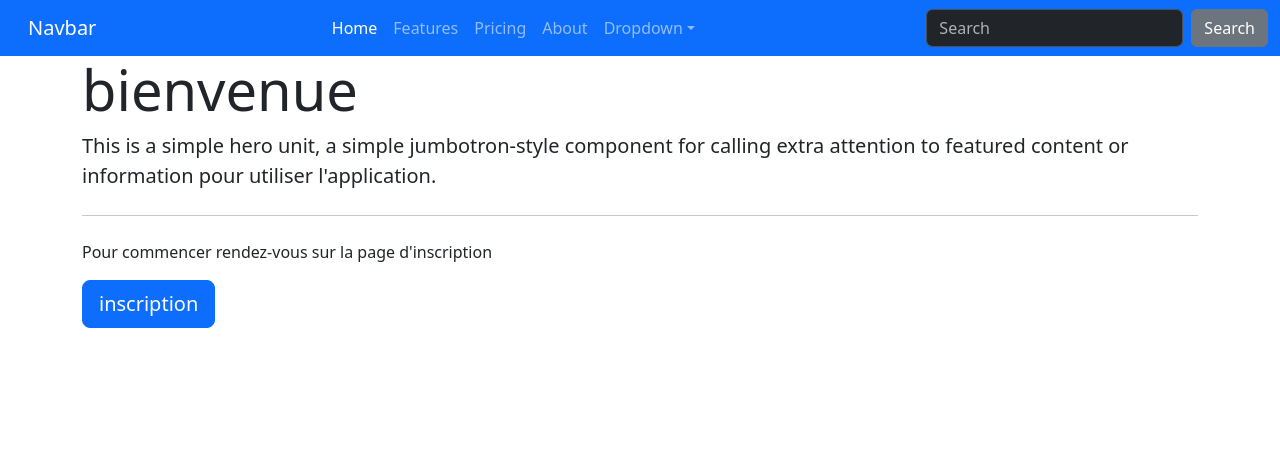
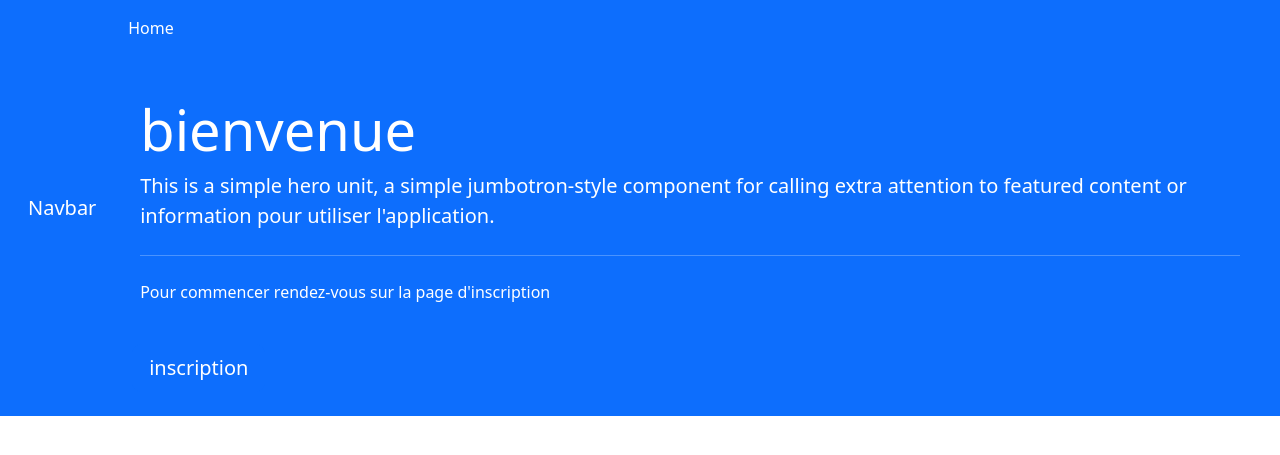
Before and after one commit to christopherfordant/symrecipe, a Symfony app: template templates/home.html.twig in a window 1280 px wide. Shown: the top 455 px of the page. Run offline with Twig, Linux system fonts and the light colour scheme; the template is opened without the code that fills it, so the values that code supplies are empty; some libraries are stand-ins or nearby versions.

Commit message:
css navbar ok

```diff
--- /dev/null
+++ b/package.json
@@ -0,0 +1,5 @@
+{
+  "dependencies": {
+    "emmet": "^2.4.7"
+  }
+}
--- a/templates/home.html.twig
+++ b/templates/home.html.twig
@@ -5,7 +5,8 @@
 {% endblock %}
 
 {% block body %}
-	<div class="container">
+
+	<div class="container mt-4">
 		<div class="jumbotron">
 			<h1 class="display-4">bienvenue</h1>
 			<p class="lead">This is a simple hero unit, a simple jumbotron-style component for calling extra attention to featured content or information pour utiliser l'application.</p>
--- a/templates/partials/_header.html.twig
+++ b/templates/partials/_header.html.twig
@@ -9,32 +9,3 @@
 				<li class="nav-item">
 					<a class="nav-link active" href="#">Home
 						<span class="visually-hidden">(current)</span>
-					</a>
-				</li>
-				<li class="nav-item">
-					<a class="nav-link" href="#">Features</a>
-				</li>
-				<li class="nav-item">
-					<a class="nav-link" href="#">Pricing</a>
-				</li>
-				<li class="nav-item">
-					<a class="nav-link" href="#">About</a>
-				</li>
-				<li class="nav-item dropdown">
-					<a class="nav-link dropdown-toggle" data-bs-toggle="dropdown" href="#" role="button" aria-haspopup="true" aria-expanded="false">Dropdown</a>
-					<div class="dropdown-menu">
-						<a class="dropdown-item" href="#">Action</a>
-						<a class="dropdown-item" href="#">Another action</a>
-						<a class="dropdown-item" href="#">Something else here</a>
-						<div class="dropdown-divider"></div>
-						<a class="dropdown-item" href="#">Separated link</a>
-					</div>
-				</li>
-			</ul>
-			<form class="d-flex">
-				<input class="form-control me-sm-2" type="search" placeholder="Search">
-				<button class="btn btn-secondary my-2 my-sm-0" type="submit">Search</button>
-			</form>
-		</div>
-	</div>
-</nav>
```
Also changed, not shown: package-lock.json (added).
